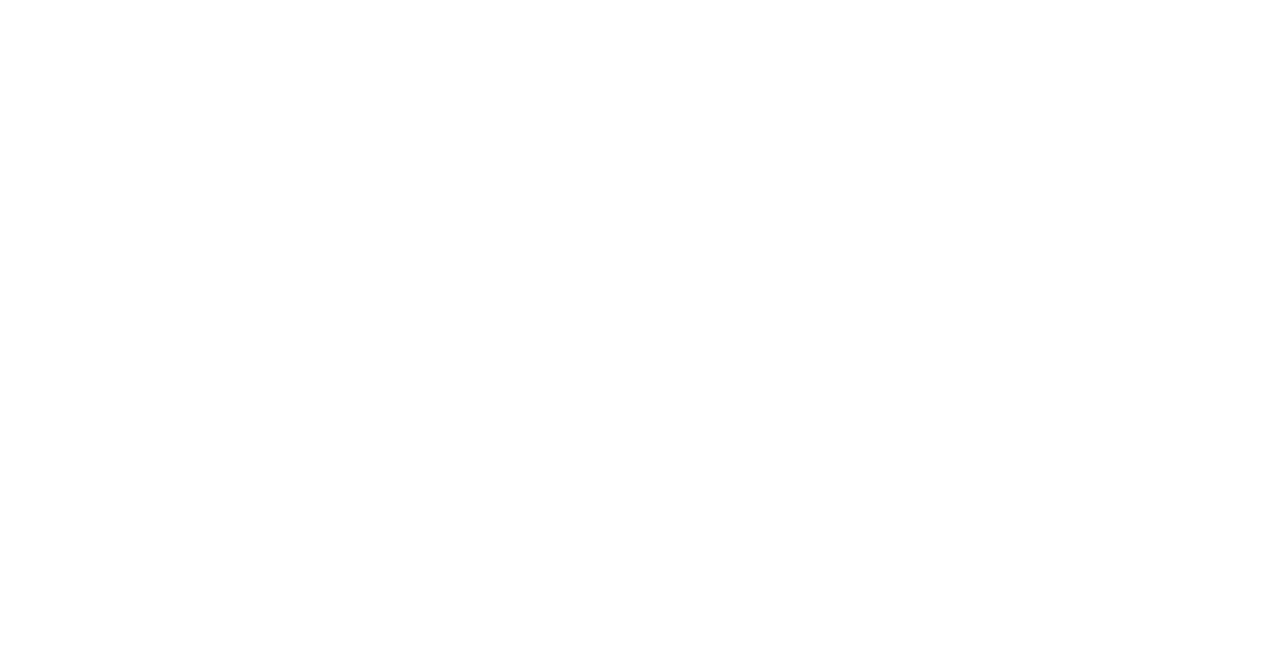
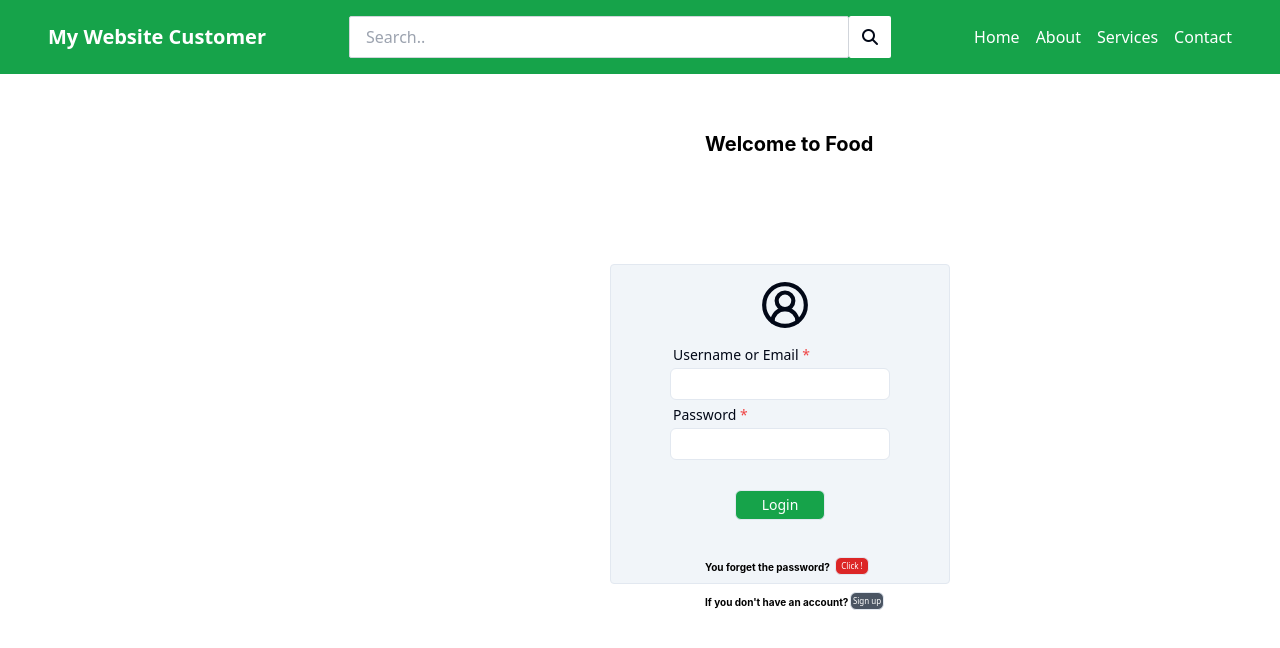
Before and after one commit to Autsada555/PJ480-React, a React (Vite) app in the folder frontend/: page /login in a window 1280 px wide. Before the commit this address had no page. Shown: the top 648 px of the page. Built offline with nearby package versions, Linux system fonts and the light colour scheme.

Commit message:
Update Login page Ui

```diff
--- a/frontend/src/App.tsx
+++ b/frontend/src/App.tsx
@@ -12,6 +12,7 @@
 import {Order} from './pages/customer/order';
 import { Home } from './pages/customer/Home';
 import {Register} from './pages/customer/register';
+import {Login} from './pages/customer/login';
 
 
 function App() {
@@ -28,6 +29,8 @@
           <Route path="/payment" element={<Payment />}/>
           <Route path="/order" element={<Order />}/>
           <Route path="/register" element={<Register />}/>
+          <Route path="/login" element={<Login />}/>
+
 
         </Routes>
       </div>
--- /dev/null
+++ b/frontend/src/pages/customer/login.tsx
@@ -0,0 +1,84 @@
+import Navbar from "./navbar";
+import { Form } from "@/components/ui/form";
+import { Input } from "@/components/ui/input";
+import { Label } from "@/components/ui/label";
+import { Button } from "@/components/ui/button";
+import { CircleUserRound } from 'lucide-react';
+
+
+export function Login() {
+  return (
+    <div>
+      <Navbar />
+      <div>
+        <div className="absolute text-black text-xl font-bold font-['Inter'] left-[705px] top-[130px]">
+          Welcome to Food
+        </div>
+        <div>
+          <div className="w-[340px] h-[320px] bg-slate-100 mt-[190px] ml-[610px] rounded-sm  border-[1px]"></div>
+        </div>
+        <div>
+        <CircleUserRound className="left-[760px] top-[280px] absolute w-[50px] h-[50px]"/>
+        </div>
+        <Form>
+          <div className=" w-full max-w-sm flex-col gap-1 left-[670px] top-[360px] absolute">
+            <Label
+              htmlFor="usernameoremail"
+              className="text-[14px] left-[3px] top-[-16px] font-['Inter'] font-Bold absolute"
+            >
+              Username or Email <span className="text-red-500 ">*</span>
+            </Label>
+            <Input
+              type="text"
+              id="usernameoremail"
+              //   value={formData.usernameoremail}
+              //   onChange={handleChange}
+              className="text-[16px] mt-2 w-[220px] h-8"
+            />
+          </div>
+          <div className=" w-full max-w-sm flex-col gap-1 left-[670px] top-[420px] absolute">
+            <Label
+              htmlFor="usernameoremail"
+              className="text-[14px] left-[3px] top-[-16px] font-['Inter'] font-Bold absolute"
+            >
+              Password <span className="text-red-500 ">*</span>
+            </Label>
+            <Input
+              type="text"
+              id="usernameoremail"
+              //   value={formData.usernameoremail}
+              //   onChange={handleChange}
+              className="text-[16px] mt-2 w-[220px] h-8"
+            />
+          </div>
+          <Button
+            variant="outline"
+            className="left-[735px] top-[490px] absolute bg-green-600 text-white  w-[90px] h-[30px]"
+          >
+            Login
+          </Button>
+        </Form>
+        <div>
+        <div className="absolute text-black text-[10px] font-bold font-['Inter'] left-[705px] top-[560px]">
+          You forget the password?
+        </div>
+        <Button
+            variant="outline"
+            className="left-[835px] top-[557px] absolute bg-red-600 text-white  text-[8px] w-[10px] h-[10px]"
+          >
+            Click !
+          </Button>
+        <div className="absolute text-black text-[10px] font-bold font-['Inter'] left-[705px] top-[595px]">
+          If you don't have an account?
+        </div>
+        <Button
+            variant="outline"
+            className="left-[850px] top-[592px] absolute bg-gray-600 text-white  text-[8px] w-[14px] h-[10px]"
+          >
+            Sign up
+          </Button>
+        </div>
+      </div>
+    </div>
+  );
+}
--- a/frontend/src/pages/customer/register.tsx
+++ b/frontend/src/pages/customer/register.tsx
@@ -32,6 +32,7 @@
   SelectGroup,
   SelectItem,
   SelectTrigger,
+  SelectValue,
 } from "@/components/ui/select";
 
 export function Register() {
@@ -176,7 +177,7 @@
                           </Label>
                           <Select>
                             <SelectTrigger className="w-[220px] left-[415px] top-[255px] h-[35px] font-['Inter'] absolute">
-                              {/* <SelectValue placeholder="Gender" /> */}
+                              <SelectValue placeholder="Gender" />
                             </SelectTrigger>
                             <SelectContent>
                               <SelectGroup>
```
